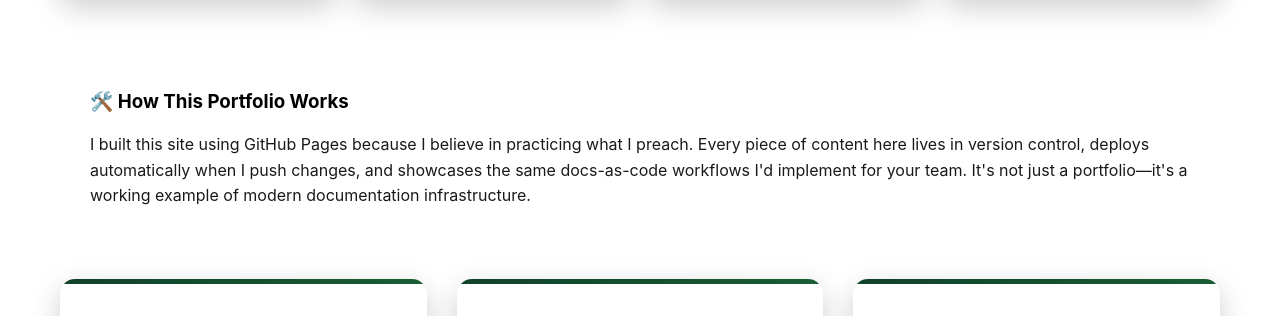
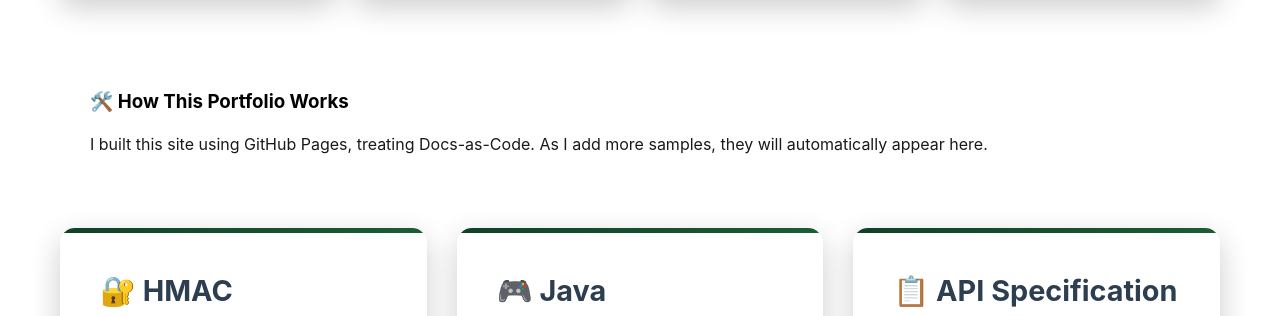
Before and after one commit to Taylor-McNeil/technical-writing-portfolio, a plain HTML site: page index.html in a window 1280 px wide. Shown: the part 449-765 px from the top of the page. Drawn offline with Linux system fonts and the light colour scheme.

Commit message:
v0.1- typo

```diff
--- a/index.html
+++ b/index.html
@@ -276,9 +276,10 @@
 
         <div class="pipeline-info">
             <h3>🛠️ How This Portfolio Works</h3>
-            <p>I built this site using GitHub Pages because I believe in practicing what I preach. Every piece of content here lives in version control, deploys automatically when I push changes, and showcases the same docs-as-code workflows I'd implement for your team. It's not just a portfolio—it's a working example of modern documentation infrastructure.</p>
+            <p>I built this site using GitHub Pages, treating Docs-as-Code.
+                As I add more samples, they will automatically appear here.
+            </p>
         </div>
-
         <div class="samples-grid">
             <div class="sample-card">
                 <h3>🔐 HMAC Authentication Guide</h3>
```
Also changed, not shown: 1 other file.
